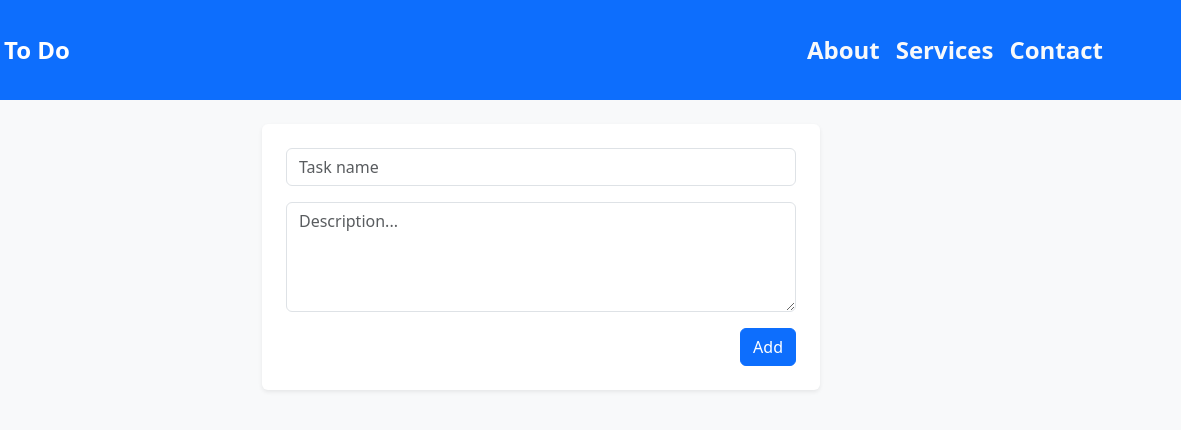
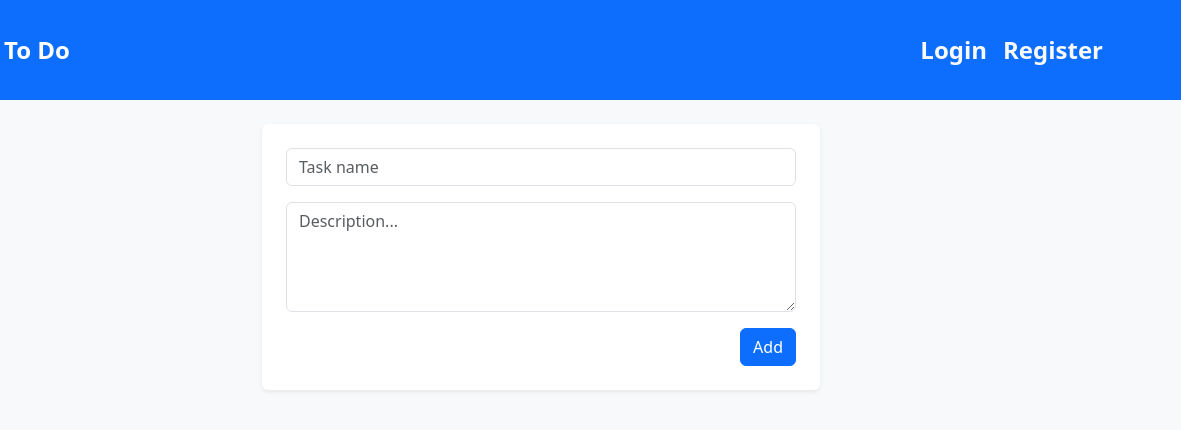
Before and after one commit to AntKovachev/to-do-app, a website: page index.html in a window 1280 px wide. Shown: the full height of the page, 99-1280 px from the left. Drawn offline with nearby package versions, Linux system fonts and the light colour scheme; no server answers.

Commit message:
Add Login and Register navbar items

```diff
--- a/index.html
+++ b/index.html
@@ -24,13 +24,10 @@
             <div class="ms-auto">
                 <ul class="navbar-nav">
                     <li class="nav-item">
-                        <a href="#about" class="nav-link text-light fw-bold fs-4">About</a>
+                        <a href="/login" class="nav-link text-light fw-bold fs-4">Login</a>
                     </li>
                     <li class="nav-item">
-                        <a href="#services" class="nav-link text-light fw-bold fs-4">Services</a>
-                    </li>
-                    <li class="nav-item">
-                        <a href="#contact" class="nav-link text-light fw-bold fs-4">Contact</a>
+                        <a href="/register" class="nav-link text-light fw-bold fs-4">Register</a>
                     </li>
                 </ul>
             </div>
```
